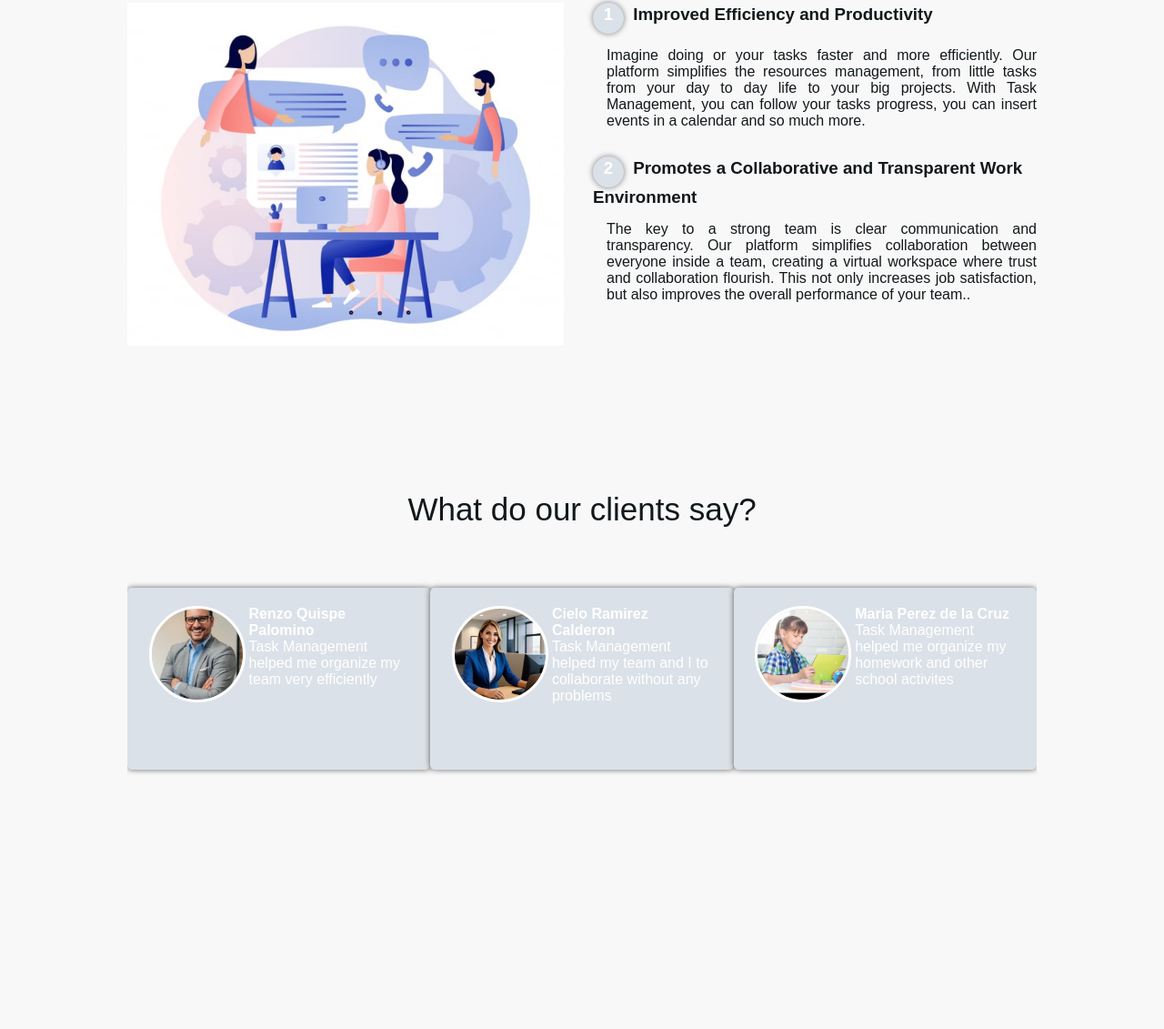
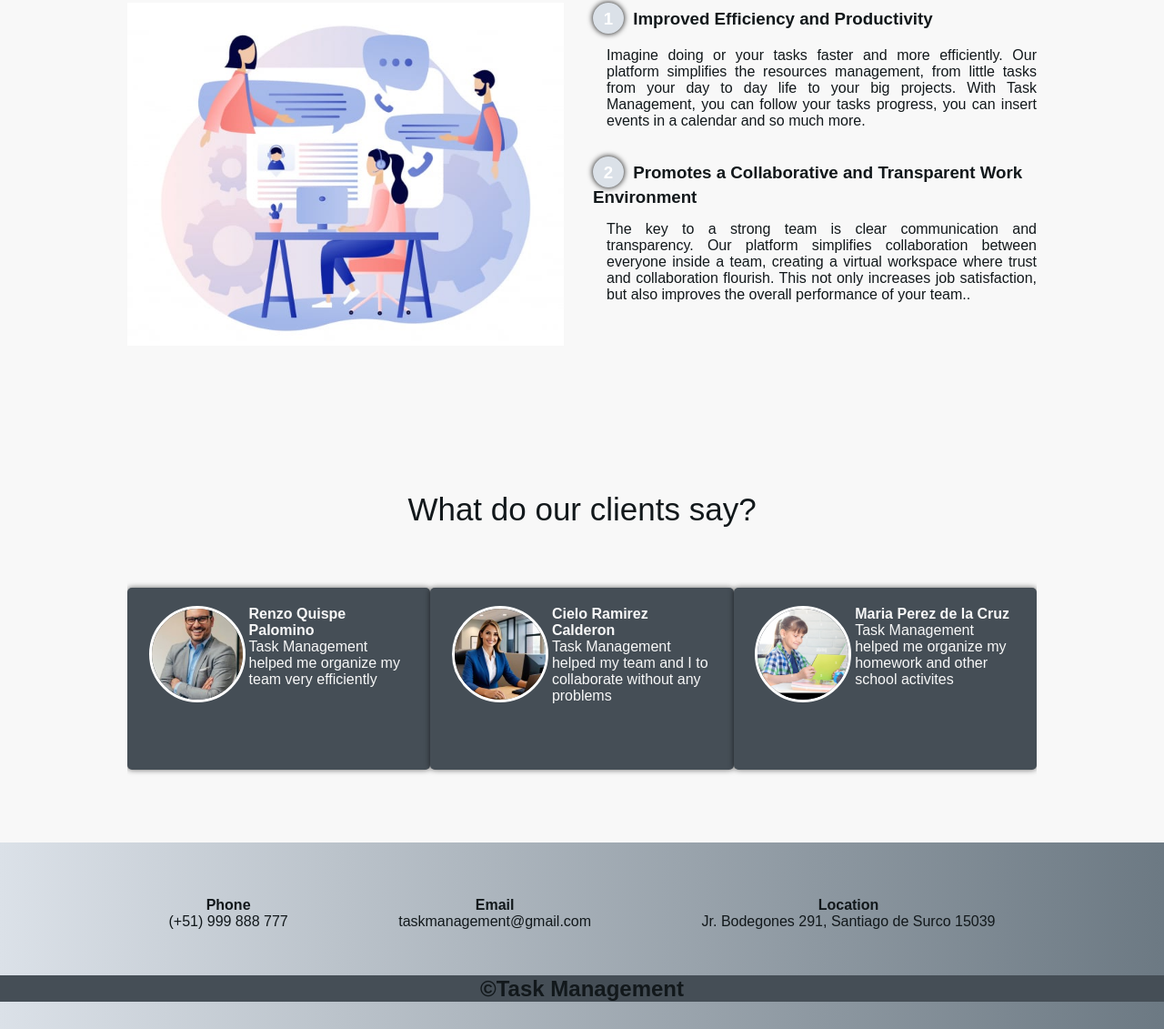
Before and after one commit to WFPrueba/landing-page, a plain HTML site: page index.html in a window 1280 px wide. Shown: the part 879-2010 px from the top of the page at 91% size. Before the commit the page ends 1805 px from the top, so only its background shows below. Drawn offline with Linux system fonts and the light colour scheme.

Commit message:
feat: added footer

```diff
--- a/index.html
+++ b/index.html
@@ -5,6 +5,7 @@
     <meta name="viewport" content="width=device-width, initial-scale=1.0">
     <link rel="stylesheet" href="styles-header.css">
     <link rel="stylesheet" href="styles-body.css">
+    <link rel="stylesheet" href="styles-footer.css">
     <script defer src="scripts.js"></script>
     <link href="https://fonts.googleapis.com/css2?family=Open+Sans:wght@300;600&display=swap" rel="stylesheet">
     <title>Workflow</title>
@@ -75,7 +76,10 @@
                 <p>Imagine doing or your tasks faster and more efficiently. Our platform simplifies the resources management,
                     from little tasks from your day to day life to your big projects. With Task Management, you can follow your
                 tasks progress, you can insert events in a calendar and so much more.</p>
-                <h3><span>2</span> Promotes a Collaborative and Transparent Work Environment</h3>
+                <h3>
+                    <span>2</span>
+                    Promotes a Collaborative and Transparent Work Environment
+                </h3>
                 <p>The key to a strong team is clear communication and transparency. Our platform simplifies collaboration
                     between everyone inside a team, creating a virtual workspace where trust and collaboration flourish.
                     This not only increases job satisfaction, but also improves the overall performance of your team..</p>
@@ -117,5 +121,25 @@
             </div>
         </div>
     </section>
+
+    <footer aria-label="Contacts Footer" id="contact-footer">
+        <div class="footer-container">
+            <div class="footer-content">
+                <h4>Phone</h4>
+                <p>(+51) 999 888 777</p>
+            </div>
+            <div class="footer-content">
+                <h4>Email</h4>
+                <p>taskmanagement@gmail.com</p>
+            </div>
+            <div class="footer-content">
+                <h4>Location</h4>
+                <p>Jr. Bodegones 291, Santiago de Surco 15039</p>
+            </div>
+        </div>
+        <div class="copyright-footer">
+            <h2>&copy;Task Management </h2>
+        </div>
+    </footer>
 </body>
 </html>
--- a/scripts.js
+++ b/scripts.js
@@ -43,11 +43,15 @@ document.getElementById('theme-dropdown-selector').addEventListener('click', (ev
 darkButton.onclick = () => {
     body.classList.replace('light', 'dark');
     const navbar = document.getElementById("nav-bar");
+    const footer = document.getElementById("contact-footer");
     navbar.style.backgroundPosition = 'right';
+    footer.style.backgroundPosition = 'right';
 };
 
 lightButton.onclick = () => {
     body.classList.replace('dark', 'light');
     const navbar = document.getElementById("nav-bar");
+    const footer = document.getElementById("contact-footer");
     navbar.style.backgroundPosition = 'left';
+    footer.style.backgroundPosition = 'left';
 };
--- a/styles-body.css
+++ b/styles-body.css
@@ -64,11 +64,12 @@ body{
     border-radius: 50%;
     display: inline-block;
     text-align: center;
-    width: 30px;
-    height: 30px;
-    padding: 2px;
-    box-shadow: 0 0 6px 0 rgba(0, 0, 0, .5);
+    width: 20px;
+    height: 20px;
+    padding: 7px;
+    box-shadow: 0 0 6px 0 var(--bg-shadow);
     margin-right: 5px;
+    transition: box-shadow 500ms ease-in-out;
 }
 .text-content p {
     padding: 0px 0px 30px 15px;
@@ -87,7 +88,7 @@ body{
     justify-self: space-evenly;
 }
 .client{
-    background: var(--button);
+    background: var(--card);
     display: flex;
     width: 55%;
     height: 200px;
@@ -97,7 +98,9 @@ body{
     box-shadow: 0 0 6px 0 rgba(0, 0, 0, 0.6);
     padding: 20px;
     box-sizing: border-box;
+    transition: background 500ms ease-in-out;
 }
+
 .clients .client img{
     width: 100px;
     height: 100px;
@@ -106,9 +109,11 @@ body{
     border-radius: 50%;
     display: block;
 }
+
 .client-text{
     width: 60%;
-    color: #ffffff;
+    color: var(--text-inverted);
+    transition: color 1000ms ease-in-out;
 }
 
 .text-content-face h4 {
--- a/styles-colors.css
+++ b/styles-colors.css
@@ -22,8 +22,14 @@
     --bg: var(--gray0);
     --bg-nav: linear-gradient(to right, var(--gray1), var(--gray3), var(--gray4), var(--gray6));
     --bg-dropdown: var(--gray1);
+    --bg-shadow: var(--black);
+
     --text: var(--gray6);
-    --border-color: var(--gray4);
+    --text-inverted: var(--gray0);
+
+    --card: var(--gray4);
+    --border: var(--gray4);
+
     --button: var(--gray1);
     --button-hover: var(--gray0);
 }
@@ -37,8 +43,14 @@
     --bg: var(--gray5);
     --bg-nav: linear-gradient(to right, var(--gray1), var(--gray3), var(--gray4), var(--gray6));
     --bg-dropdown: var(--gray6);
+    --bg-shadow: var(--gray2);
+
     --text: var(--gray0);
-    --border-color: var(--light-blue);
+    --text-inverted: var(--gray6);
+
+    --card: var(--gray2);
+    --border: var(--light-blue);
+
     --button: var(--light-blue);
     --button-hover: var(--sky-blue);
 }
--- /dev/null
+++ b/styles-footer.css
@@ -0,0 +1,33 @@
+@import 'styles-colors.css';
+
+footer{
+    padding: 60px 0 30px 0;
+    margin: auto;
+    overflow: hidden;
+    background-image: var(--bg-nav);
+    background-size: 300%;
+    background-position: left;
+    transition: background-position 1s;
+    display: flex;
+    flex-direction: column;
+    align-items: center;
+}
+.footer-container{
+    display: flex;
+    width: 90%;
+    justify-content: space-evenly;
+    margin: auto;
+    padding-bottom: 50px;
+}
+.footer-content{
+    text-align: center;
+}
+
+.copyright-footer{
+    border-top: 1px solid var(--border);
+    text-align: center;
+    background: var(--card);
+    height: 100%;
+    width: 100%;
+    margin-top: auto;
+}
--- a/styles-header.css
+++ b/styles-header.css
@@ -46,7 +46,7 @@ header>h4{
     background-size: 300%;
     background-position: left;
     transition: background-position 1s;
-    border-bottom: 0.125rem solid var(--border-color);
+    border-bottom: 0.125rem solid var(--border);
 }
 .navbar>h2{
     margin: 0;
@@ -95,7 +95,7 @@ a{
 
 .dropdown-item a::before{
     content: '';
-    border: 2px solid var(--border-color);
+    border: 2px solid var(--border);
     border-radius: 50%;
     width: 2rem;
     height: 2rem;
@@ -111,7 +111,7 @@ a{
     width: 20rem;
     z-index: 2;
     background: var(--bg-dropdown);
-    border-top: 0.1rem solid var(--border-color);
+    border-top: 0.1rem solid var(--border);
     border-bottom-right-radius: 0.2rem;
     border-bottom-left-radius: 0.2rem;
     align-items: center;
```
